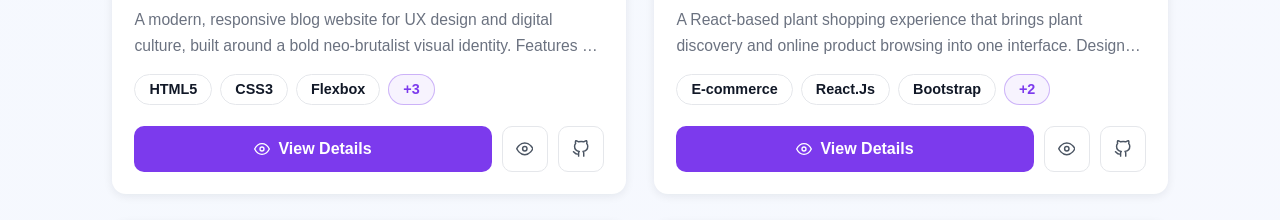
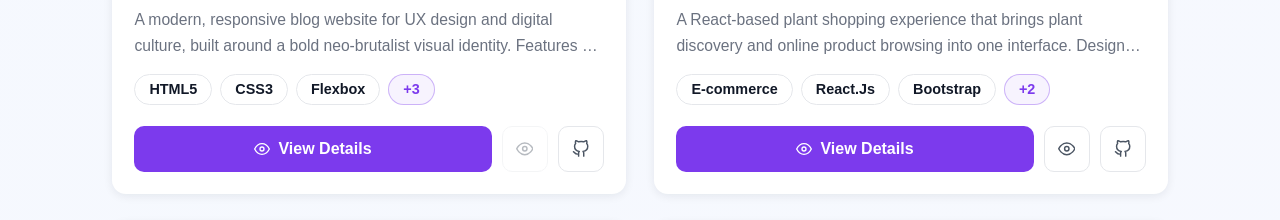
Before and after one commit to MOHAMED54353/My-Portfolio, a React (Vite) app: page / in a window 1280 px wide. Shown: the part 5850-6070 px from the top of the page. Built offline with nearby package versions, Linux system fonts and the light colour scheme.

Commit message:
Remove link for "The UX Review — Blog Website" project in Projects component

```diff
--- a/src/Component/Projects.jsx
+++ b/src/Component/Projects.jsx
@@ -96,7 +96,7 @@ const projects = [
         ],
         img: "/review-blog1.png",
         images: ["/review-blog1.png", "/review-blog2.png", "/review-blog3.png"],
-        link: "https://the-ux-review-blog.vercel.app/",
+        link: "",
         github: "https://github.com/MOHAMED54353/Review-Blog",
     },
     {
```
